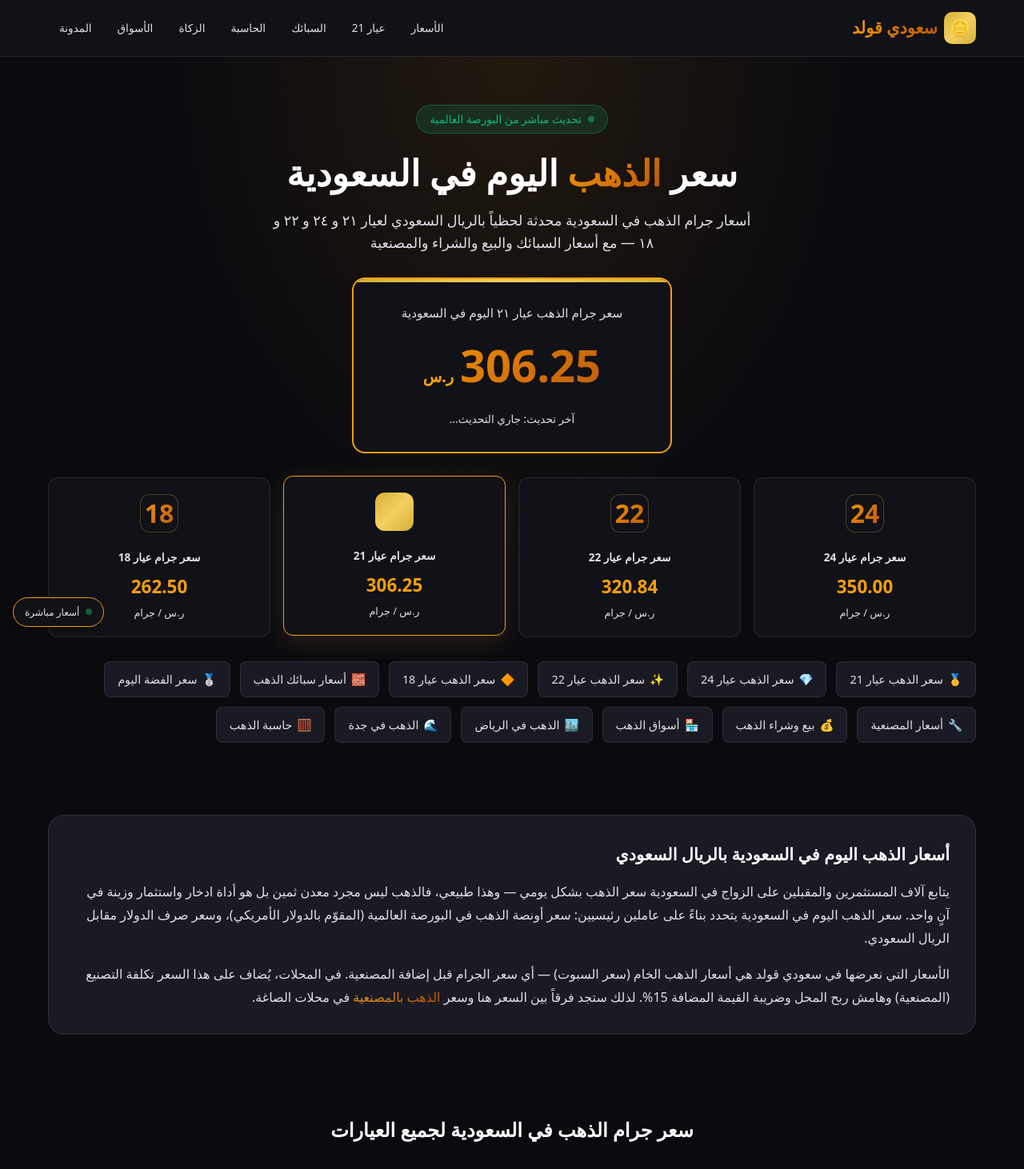
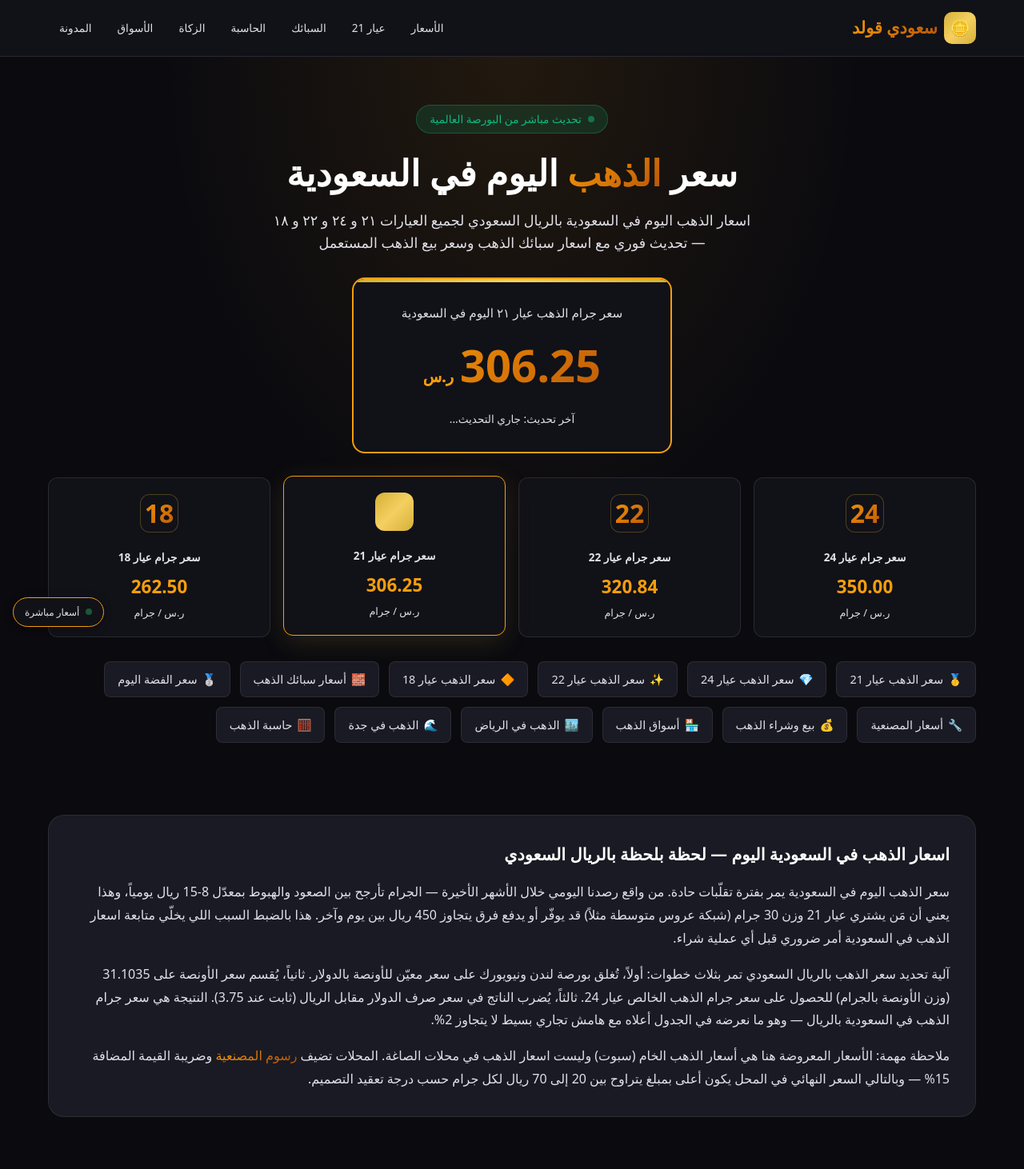
Before and after one commit to Abdelhamidzain/Saudi_Gold, a Next.js app: page /test-home in a window 1280 px wide. Shown: the top 1462 px of the page at 80% size. Built offline with nearby package versions, Linux system fonts and the light colour scheme; no server answers.

Commit message:
Improve test-home: higher TF-IDF, unique content 60-70%, fix title/desc

```diff
--- a/app/test-home/page.js
+++ b/app/test-home/page.js
@@ -19,8 +19,8 @@ const days = ['الأحد','الاثنين','الثلاثاء','الأربعاء
 const todayName = days[new Date().getDay()];
 
 export const metadata = {
-  title: `سعر الذهب اليوم في السعودية | أسعار الذهب بالريال السعودي تحديث مباشر`,
-  description: `سعر الذهب اليوم ${todayName} في السعودية بالريال السعودي ✓ تحديث مباشر لأسعار جرام الذهب عيار 21 و 24 و 22 و 18 مع أسعار البيع والشراء والمصنعية وحاسبة الذهب`,
+  title: `سعر الذهب اليوم في السعودية | سعر جرام الذهب عيار 21 و 24 الان`,
+  description: `سعر الذهب اليوم في السعودية بالريال السعودي تحديث فوري ✓ اسعار جرام الذهب عيار 21 و 24 و 22 و 18 مع سعر بيع الذهب المستعمل وأسعار سبائك الذهب وحاسبة الذهب`,
   keywords: [
     'سعر الذهب اليوم في السعودية',
     'اسعار الذهب في السعودية',
@@ -176,7 +176,7 @@ export default async function TestHome() {
 
             <h1>سعر <span className="text-gold">الذهب</span> اليوم في السعودية</h1>
             <p className="hero-subtitle">
-              أسعار جرام الذهب في السعودية محدثة لحظياً بالريال السعودي لعيار ٢١ و ٢٤ و ٢٢ و ١٨ — مع أسعار السبائك والبيع والشراء والمصنعية
+              اسعار الذهب اليوم في السعودية بالريال السعودي لجميع العيارات ٢١ و ٢٤ و ٢٢ و ١٨ — تحديث فوري مع اسعار سبائك الذهب وسعر بيع الذهب المستعمل
             </p>
 
             {/* Main Price Box */}
@@ -201,12 +201,15 @@ export default async function TestHome() {
         <section className="section">
           <div className="container">
             <div className="info-section">
-              <h2>أسعار الذهب اليوم في السعودية بالريال السعودي</h2>
+              <h2>اسعار الذهب في السعودية اليوم — لحظة بلحظة بالريال السعودي</h2>
               <p>
-                يتابع آلاف المستثمرين والمقبلين على الزواج في السعودية سعر الذهب بشكل يومي — وهذا طبيعي، فالذهب ليس مجرد معدن ثمين بل هو أداة ادخار واستثمار وزينة في آنٍ واحد. سعر الذهب اليوم في السعودية يتحدد بناءً على عاملين رئيسيين: سعر أونصة الذهب في البورصة العالمية (المقوّم بالدولار الأمريكي)، وسعر صرف الدولار مقابل الريال السعودي.
+                سعر الذهب اليوم في السعودية يمر بفترة تقلّبات حادة. من واقع رصدنا اليومي خلال الأشهر الأخيرة — الجرام تأرجح بين الصعود والهبوط بمعدّل 8-15 ريال يومياً، وهذا يعني أن مَن يشتري عيار 21 وزن 30 جرام (شبكة عروس متوسطة مثلاً) قد يوفّر أو يدفع فرق يتجاوز 450 ريال بين يوم وآخر. هذا بالضبط السبب اللي يخلّي متابعة اسعار الذهب في السعودية أمر ضروري قبل أي عملية شراء.
               </p>
               <p>
-                الأسعار التي نعرضها في سعودي قولد هي أسعار الذهب الخام (سعر السبوت) — أي سعر الجرام قبل إضافة المصنعية. في المحلات، يُضاف على هذا السعر تكلفة التصنيع (المصنعية) وهامش ربح المحل وضريبة القيمة المضافة 15%. لذلك ستجد فرقاً بين السعر هنا وسعر <Link href="/workmanship" className="text-gold">الذهب بالمصنعية</Link> في محلات الصاغة.
+                آلية تحديد سعر الذهب بالريال السعودي تمر بثلاث خطوات: أولاً، تُغلق بورصة لندن ونيويورك على سعر معيّن للأونصة بالدولار. ثانياً، يُقسم سعر الأونصة على 31.1035 (وزن الأونصة بالجرام) للحصول على سعر جرام الذهب الخالص عيار 24. ثالثاً، يُضرب الناتج في سعر صرف الدولار مقابل الريال (ثابت عند 3.75). النتيجة هي سعر جرام الذهب في السعودية بالريال — وهو ما نعرضه في الجدول أعلاه مع هامش تجاري بسيط لا يتجاوز 2%.
+              </p>
+              <p>
+                ملاحظة مهمة: الأسعار المعروضة هنا هي أسعار الذهب الخام (سبوت) وليست اسعار الذهب في محلات الصاغة. المحلات تضيف <Link href="/workmanship" className="text-gold">رسوم المصنعية</Link> وضريبة القيمة المضافة 15% — وبالتالي السعر النهائي في المحل يكون أعلى بمبلغ يتراوح بين 20 إلى 70 ريال لكل جرام حسب درجة تعقيد التصميم.
               </p>
             </div>
           </div>
@@ -224,15 +227,15 @@ export default async function TestHome() {
         <section className="section">
           <div className="container">
             <div className="info-section">
-              <h2>ما الذي يحرّك أسعار الذهب في السعودية؟</h2>
+              <h2>سعر الذهب في السعودية — العوامل اللي تحرّك السوق يومياً</h2>
               <p>
-                كثير من الناس يسأل: ليش سعر الذهب يتغير كل يوم؟ الإجابة المختصرة — البورصة العالمية. الذهب يُتداول في بورصات لندن ونيويورك على مدار الساعة، وأي تحرّك في سعر الأونصة ينعكس مباشرة على سعر الجرام في محلات الرياض وجدة والدمام وكل مدن المملكة.
+                ليش سعر الذهب اليوم في السعودية يختلف عن أمس؟ السؤال بسيط لكن الجواب فيه تفاصيل تهمّك كمشتري. أونصة الذهب تُتداول في بورصة COMEX بنيويورك ولندن 23 ساعة يومياً — يعني حرفياً كل ساعة تمر ممكن يتغير السعر. في العادة، أعلى التقلّبات تصير وقت افتتاح البورصة الأمريكية (الساعة 4:30 عصراً بتوقيت السعودية) — لو تبي تشتري وتحصل سعر مستقر، الصباح الباكر أفضل توقيت.
               </p>
               <p>
-                العوامل الرئيسية: قرارات الفائدة الأمريكية (ارتفاع الفائدة يضغط على الذهب)، معدلات التضخم العالمية (التضخم يدفع المستثمرين للذهب كملاذ آمن)، التوترات الجيوسياسية، وحركة الدولار الأمريكي. بما أن الريال السعودي مربوط بالدولار، فالتأثير الأكبر يأتي من سعر الأونصة نفسه وليس من تقلبات العملة.
+                ثلاثة محرّكات رئيسية تحدد اتجاه اسعار الذهب اليوم في السعودية: الأول هو قرارات الفيدرالي الأمريكي بخصوص الفائدة — رفع الفائدة يسحب السيولة من الذهب والعكس صحيح. الثاني هو مؤشر الدولار (DXY) — بما أن الريال مربوط بالدولار، فعلاقتنا بالذهب مباشرة: دولار قوي يعني ذهب أرخص بالريال. الثالث هو الطلب الفيزيائي من البنوك المركزية — في 2024 و 2025 اشترت بنوك الصين والهند وتركيا كميات ضخمة رفعت الأونصة لمستويات تاريخية.
               </p>
               <p>
-                نصيحة عملية: إذا كنت تخطط لشراء ذهب سواء <Link href="/karat-21" className="text-gold">عيار 21 للمجوهرات</Link> أو <Link href="/gold-bars" className="text-gold">سبائك عيار 24 للاستثمار</Link>، تابع الأسعار لمدة أسبوع أو أسبوعين قبل الشراء. الأسعار تتذبذب يومياً وقد توفّر عشرات الريالات على كل جرام لو اخترت التوقيت المناسب.
+                نصيحة من واقع السوق: لو تشتري <Link href="/karat-21" className="text-gold">ذهب عيار 21 للمجوهرات</Link> — لا تنتظر "أقل سعر" لأنه مستحيل تتوقعه. بدل كذا، تابع السعر أسبوع وحدد متوسطه، ولو نزل عن المتوسط 2-3% اشترِ مباشرة. أما <Link href="/gold-bars" className="text-gold">سبائك الذهب عيار 24 للاستثمار</Link>، فأسلوب الشراء الدوري (كل شهر مبلغ ثابت) يقلّل مخاطر التوقيت.
               </p>
             </div>
           </div>
@@ -253,12 +256,15 @@ export default async function TestHome() {
         <section className="section">
           <div className="container">
             <div className="info-section">
-              <h2>سعر بيع وشراء الذهب في السعودية اليوم</h2>
+              <h2>سعر بيع الذهب المستعمل اليوم في السعودية — كم تخسر عند البيع؟</h2>
               <p>
-                عند شراء الذهب من المحلات في السعودية، تدفع سعر الجرام + المصنعية + الضريبة. لكن عند البيع — خاصة الذهب المستعمل — المحل يشتري منك بسعر الجرام الخام فقط بدون المصنعية، وأحياناً بخصم بسيط (1-3%). هذا يعني إنك تخسر قيمة المصنعية عند إعادة البيع.
+                هذا السؤال يسأله كل مَن يبيع ذهب قديم: كم أخذ فعلاً؟ الإجابة المختصرة — المحل يشتري منك بسعر جرام الذهب الخام ناقص 1-5% حسب الكمية والمحل. يعني لو سعر جرام عيار 21 اليوم 240 ريال، المحل يشتريه منك بحوالي 230-238 ريال. المصنعية اللي دفعتها وقت الشراء؟ خلاص راحت ولن تُحسب.
               </p>
               <p>
-                لهذا السبب، السبائك والجنيه الذهب أفضل للاستثمار — مصنعيتها منخفضة جداً مقارنة بالمشغولات. لمعرفة سعر بيع الذهب المستعمل اليوم بالتفصيل، راجع صفحة <Link href="/buy-sell" className="text-gold">بيع وشراء الذهب</Link>. ولحساب قيمة قطعتك بدقة، استخدم <Link href="/calculator" className="text-gold">حاسبة أسعار الذهب</Link>.
+                لهذا تحديداً، المستثمرين الأذكياء في السعودية يشترون سبائك ذهب بدل المشغولات — السبيكة مصنعيتها شبه معدومة (5-15 ريال فقط للجرام مقابل 25-60 ريال للمشغولات)، وعند البيع تحصل على سعر قريب جداً من سعر الذهب في البورصة. لمعرفة الفرق الدقيق بين سعر البيع والشراء حسب العيار، استخدم صفحة <Link href="/buy-sell" className="text-gold">بيع وشراء الذهب في السعودية</Link>.
+              </p>
+              <p>
+                حيلة يعرفها أصحاب الخبرة: لو تبيع كمية كبيرة (أكثر من 50 جرام)، لا تبيع في أول محل — خذ عروض من 3 محلات على الأقل. الفرق بين محل وآخر في سعر بيع الذهب المستعمل قد يوصل 5-8 ريال للجرام. واستخدم <Link href="/calculator" className="text-gold">حاسبة اسعار الذهب</Link> عشان تعرف القيمة الحقيقية لقطعتك قبل ما تروح المحل.
               </p>
             </div>
           </div>
@@ -348,12 +354,15 @@ export default async function TestHome() {
         <section className="section">
           <div className="container">
             <div className="info-section">
-              <h2>دليل عيارات الذهب في السعودية</h2>
+              <h2>سعر جرام الذهب في السعودية حسب العيار — أيهم يناسبك؟</h2>
               <p>
-                العيار يعني نسبة الذهب الخالص في القطعة. <Link href="/karat-24" className="text-gold">عيار 24</Link> هو ذهب خالص بنسبة 99.9% — يُستخدم في السبائك والعملات الذهبية ولا يصلح للمجوهرات لأنه ليّن. <Link href="/karat-21" className="text-gold">عيار 21</Link> يحتوي 87.5% ذهب والباقي نحاس أو فضة تمنحه الصلابة اللازمة — وهو الأكثر مبيعاً في محلات المملكة.
+                ترا الفرق بين العيارات مو بس في السعر. <Link href="/karat-24" className="text-gold">سعر جرام الذهب عيار 24</Link> هو الأغلى لأنه ذهب صافي 99.9% — لكنه ليّن ما يتحمّل الاستخدام اليومي، عشان كذا يُصنع منه السبائك والجنيهات الذهبية فقط. أما <Link href="/karat-21" className="text-gold">سعر جرام الذهب عيار 21</Link> فهو أرخص بحوالي 12.5% من عيار 24 — لأن ربع وزنه معادن أخرى (نحاس وفضة) تعطيه صلابة المجوهرات.
               </p>
               <p>
-                <Link href="/karat-22" className="text-gold">عيار 22</Link> (91.6% ذهب) منتشر في المشغولات الخليجية التقليدية. أما <Link href="/karat-18" className="text-gold">عيار 18</Link> (75% ذهب) فيُفضّل في تصاميم المجوهرات العالمية لأنه أصلب ويتحمل الترصيع بالأحجار. كل عيار له سعره المختلف — تحقق من الأسعار أعلاه أو استخدم <Link href="/calculator" className="text-gold">حاسبة الذهب</Link> لمقارنة التكلفة.
+                معلومة يغفل عنها كثيرين: <Link href="/karat-22" className="text-gold">سعر جرام الذهب عيار 22</Link> ما ينتشر في المحلات السعودية الحديثة بكثرة — تلقاه أكثر في المشغولات الهندية والخليجية التراثية. في المقابل، <Link href="/karat-18" className="text-gold">سعر الذهب عيار 18</Link> هو المفضّل عند الماركات العالمية مثل كارتييه وبولغاري لأنه يتحمّل ترصيع الألماس وتصاميمه أدق.
+              </p>
+              <p>
+                القاعدة الذهبية: لو تشتري ذهب للبس اليومي والمناسبات — عيار 21 هو اختيارك. لو تشتري للادّخار وحفظ القيمة — عيار 24 سبائك. لو تبي تصاميم عالمية فاخرة — عيار 18. ولو تبي تقارن التكلفة الفعلية بين العيارات مع المصنعية، جرّب <Link href="/calculator" className="text-gold">حاسبة الذهب</Link> وحط الوزن والعيار وشوف الفرق.
               </p>
             </div>
           </div>
@@ -405,12 +414,15 @@ export default async function TestHome() {
         <section className="section">
           <div className="container">
             <div className="info-section">
-              <h2>سعر الذهب في السعودية — تحديث مباشر على مدار الساعة</h2>
+              <h2>أسعار الذهب في السعودية مباشر — ليش سعودي قولد؟</h2>
               <p>
-                موقع سعودي قولد هو منصتك الموثوقة لمتابعة سعر الذهب اليوم في السعودية بالريال السعودي. نوفر تحديث مباشر لأسعار جرام الذهب لجميع العيارات (21 و 24 و 22 و 18)، بالإضافة لأسعار السبائك والأونصة و<Link href="/silver" className="text-gold">سعر الفضة</Link>. كل الأسعار تُحسب آلياً من البورصة العالمية وتُحدّث كل 10 دقائق لضمان الدقة.
+                سعودي قولد يختلف عن بقية مواقع أسعار الذهب في السعودية بثلاث نقاط: أولاً، التحديث كل 10 دقائق وليس كل ساعة — يعني سعر الذهب اليوم في السعودية اللي تشوفه عندنا هو أقرب سعر للبورصة العالمية الآن. ثانياً، نعرض سعر جرام الذهب لكل العيارات (21، 24، 22، 18) بالريال السعودي بدون تعقيد. ثالثاً، عندنا أدوات عملية ما تلقاها عند غيرنا — حاسبة تحسب لك قيمة القطعة مع المصنعية، وحاسبة زكاة الذهب الشرعية.
               </p>
               <p>
-                سواء كنت تبحث عن سعر الذهب للاستثمار أو لشراء شبكة العروس أو لحساب زكاة الذهب — ستجد كل ما تحتاجه هنا. تابعنا يومياً لمعرفة اتجاه أسعار الذهب في السوق السعودي واتخذ قرار الشراء أو البيع بثقة.
+                سواء تبي تعرف سعر الذهب الان في السعودية عشان تشتري شبكة، أو تبي تبيع ذهب مستعمل وتعرف القيمة العادلة، أو حتى تبي تتابع اتجاه سوق الذهب السعودي يوم بيوم — كل هذا متوفر مجاناً. تابع اسعار الذهب اليوم في السعودية عبر سعودي قولد واتخذ قرارك بثقة. أسعارنا مأخوذة مباشرة من البورصة العالمية بدون تأخير يُذكر، وبدون أي تلاعب أو أسعار وهمية.
+              </p>
+              <p>
+                روابط سريعة: <Link href="/karat-21" className="text-gold">سعر الذهب عيار 21 في السعودية</Link> — <Link href="/gold-bars" className="text-gold">سعر سبائك الذهب في السعودية اليوم</Link> — <Link href="/gold-price-riyadh" className="text-gold">سعر الذهب اليوم في الرياض</Link> — <Link href="/gold-price-jeddah" className="text-gold">سعر الذهب اليوم في جدة</Link> — <Link href="/silver" className="text-gold">سعر الفضة اليوم في السعودية</Link> — <Link href="/buy-sell" className="text-gold">سعر بيع الذهب المستعمل اليوم في السعودية</Link>
               </p>
             </div>
           </div>
```
